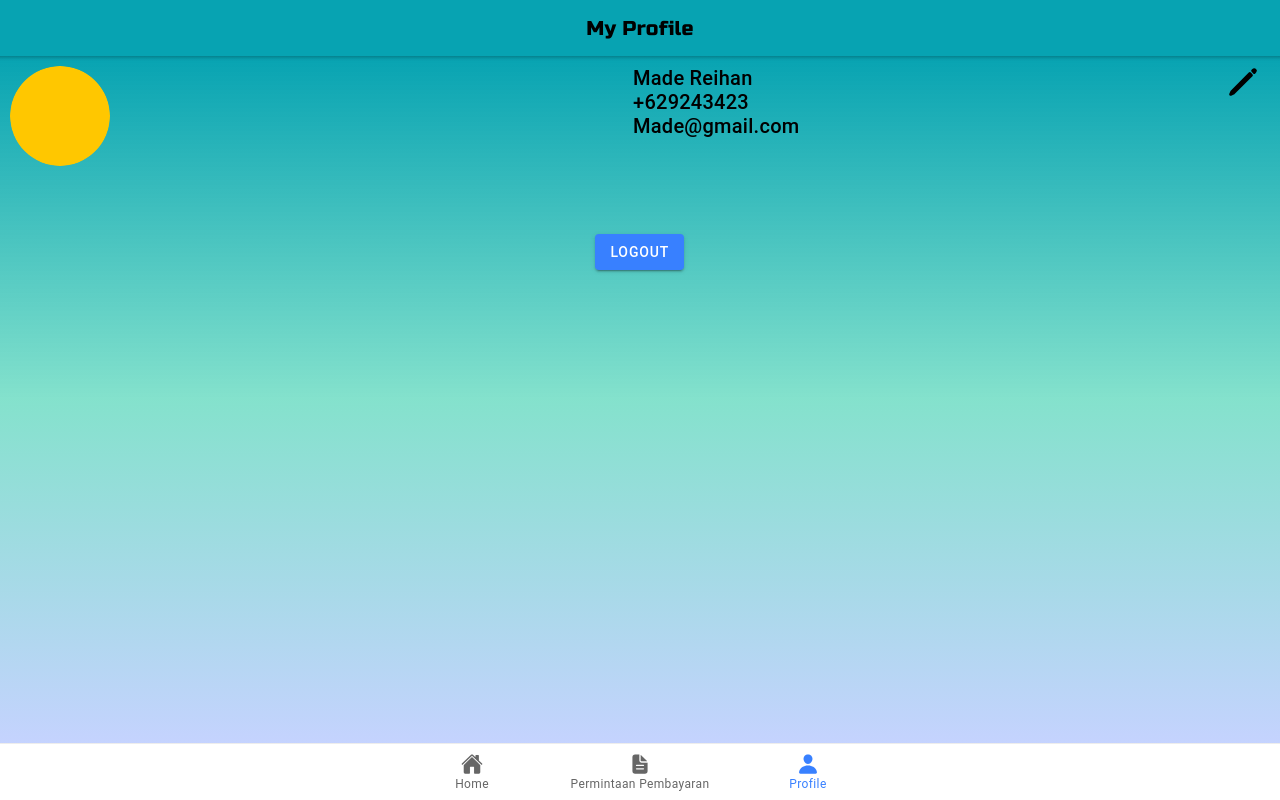
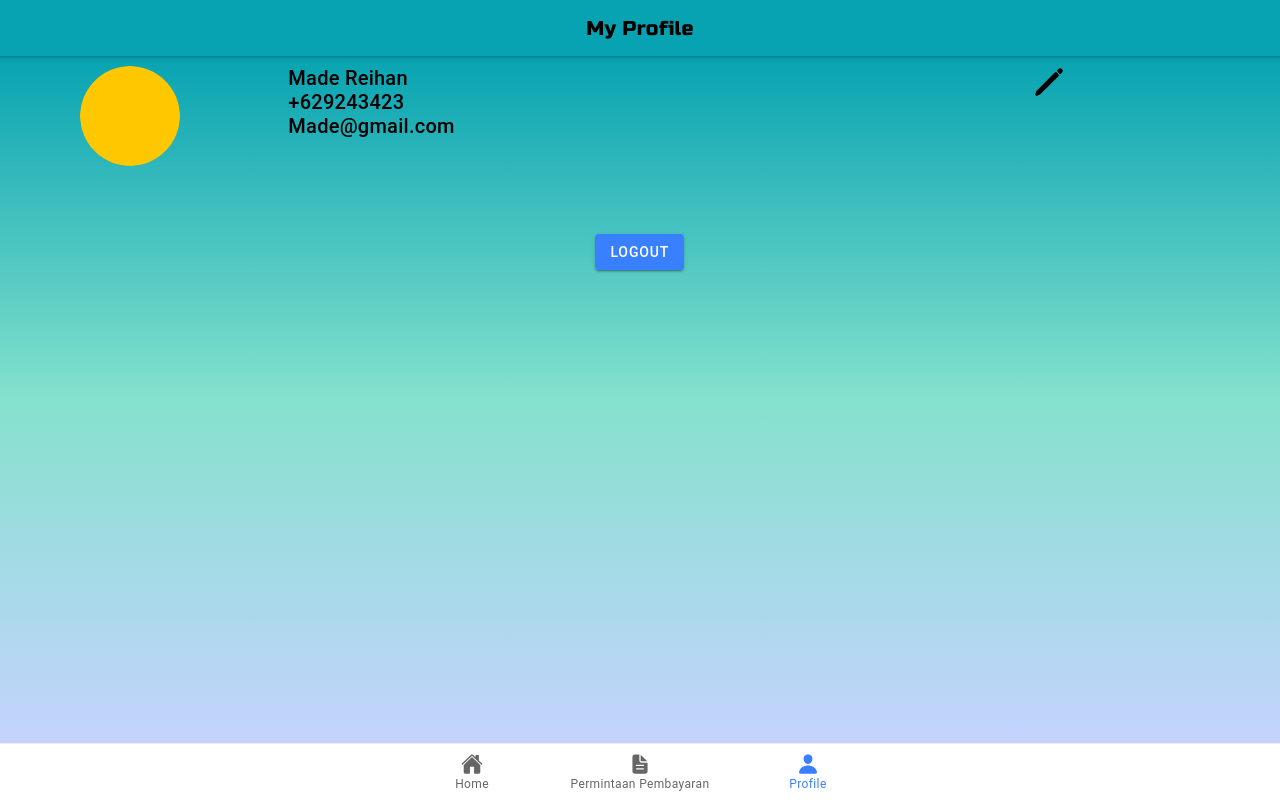
Before and after one commit to Madeean/KUMAPU, a React (Create React App) app: page /pengontrak/profile in a window 1280 px wide. Built offline with nearby package versions, Linux system fonts and the light colour scheme.

Commit message:
edit profile page

```diff
--- a/src/pengontrak/PengontrakProfile.css
+++ b/src/pengontrak/PengontrakProfile.css
@@ -23,3 +23,6 @@
   display: grid;
   place-items: center;
 }
+.nama-pengontrak-profile {
+  place-items: left;
+}
--- a/src/pengontrak/PengontrakProfile.tsx
+++ b/src/pengontrak/PengontrakProfile.tsx
@@ -28,17 +28,17 @@ const PengontrakProfile: React.FC = () => {
         </IonToolbar>
       </IonHeader>
       <IonContent>
-        <IonGrid>
+        <IonGrid fixed={true}>
           <IonRow>
-            <IonCol>
+            <IonCol size="2">
               <img src={ProfilePage} className="image-pengontrak-profile" />
             </IonCol>
-            <IonCol>
+            <IonCol className="nama-pengontrak-profile" size="8">
               <IonTitle>Made Reihan</IonTitle>
               <IonTitle>+629243423</IonTitle>
               <IonTitle>Made@gmail.com</IonTitle>
             </IonCol>
-            <IonCol size="auto">
+            <IonCol size="2">
               <IonButtons>
                 <IonButton className="btn-edit-pengontrak-profile">
                   <IonIcon
```
